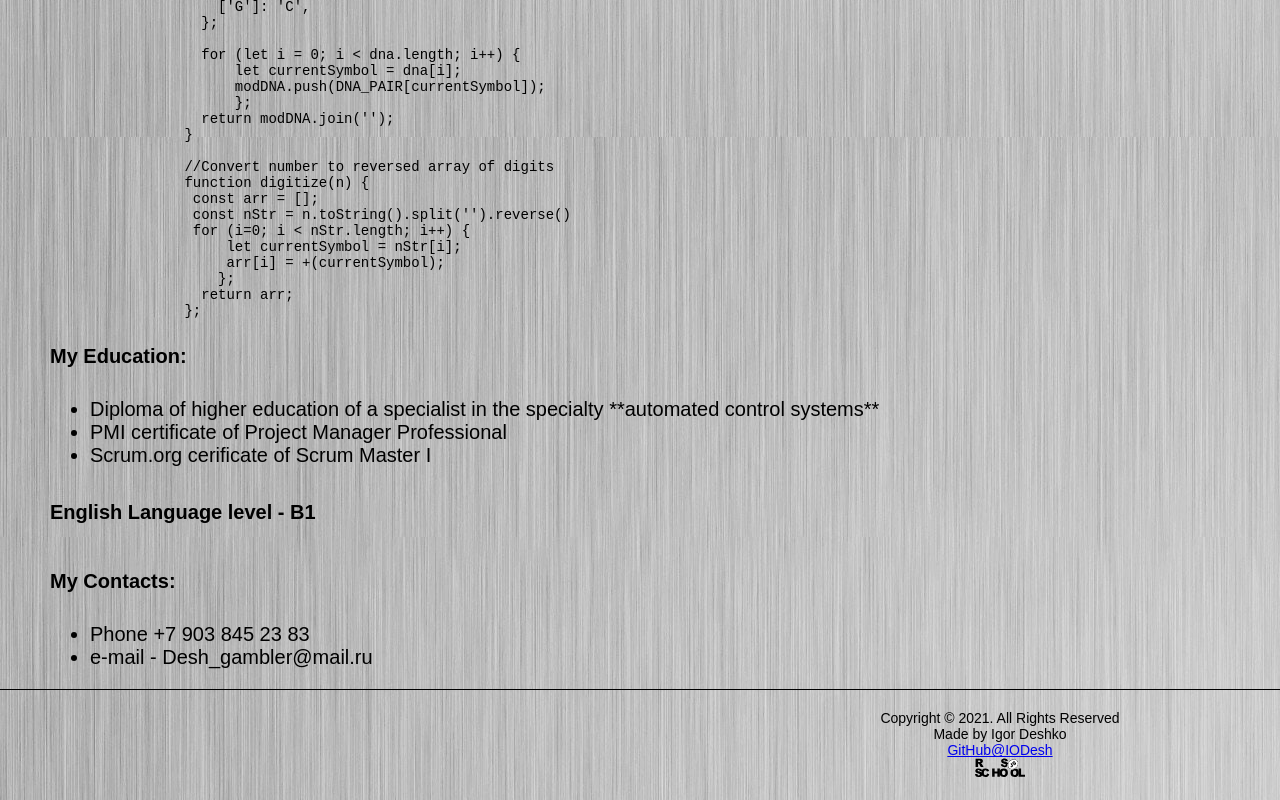
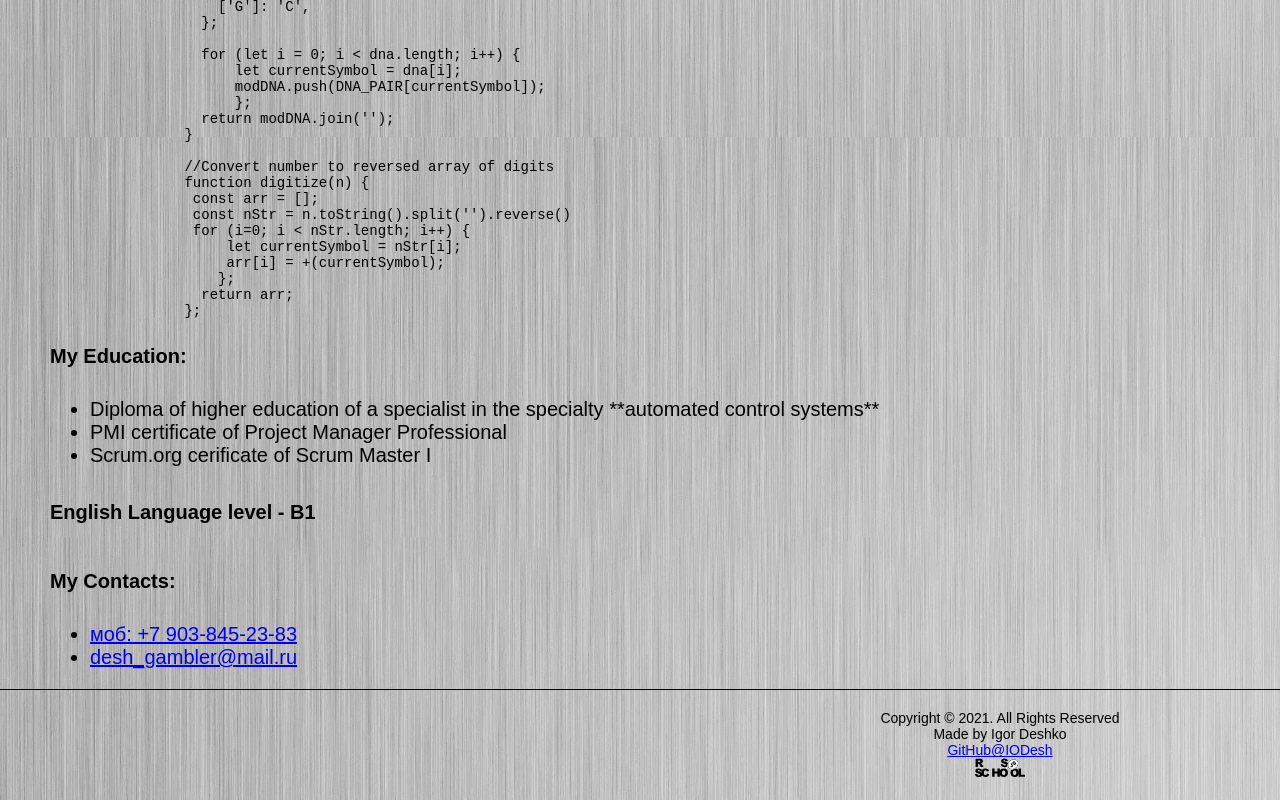
Before and after one commit to IODesh/rsschool-cv, a plain HTML site: page index.html in a window 1280 px wide. Shown: the part 1303-2103 px from the top of the page. Drawn offline with Linux system fonts and the light colour scheme.

Commit message:
Update index.html

```diff
--- a/index.html
+++ b/index.html
@@ -105,8 +105,8 @@
 
             <h6 id="Contacts">My Contacts:</h6>
             <ul>
-                <li> Phone +7 903 845 23 83</li>
-                <li> e-mail - Desh_gambler@mail.ru</li>
+                <li> <a href="tel:+79038452383">моб: +7 903-845-23-83</a></li>
+                <li> <a href="mailto:desh_gambler@mail.ru">desh_gambler@mail.ru</a></li>
             </ul>
     </section>
 </main>
```
